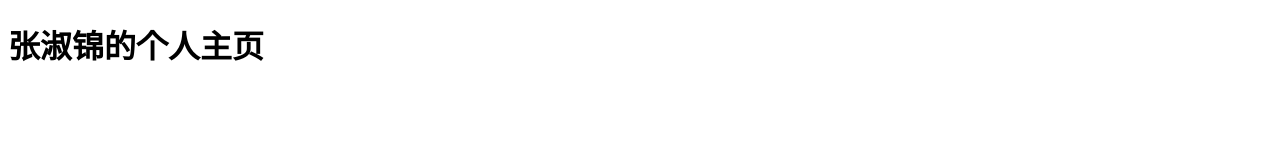
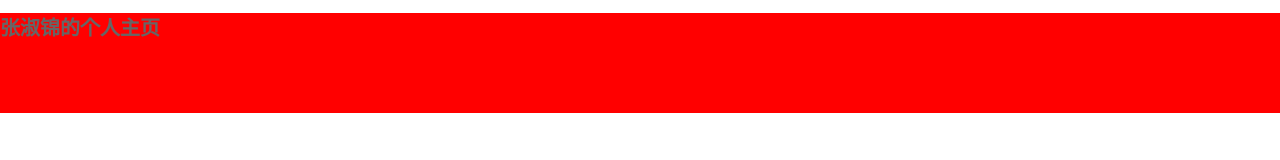
Before and after one commit to zsj-Jane/Jane.github.io, a plain HTML site: page index.html in a window 1280 px wide. Drawn offline with Linux system fonts and the light colour scheme.

Commit message:
index.css
index.css

```diff
--- a/css/index.less
+++ b/css/index.less
@@ -1 +1,7 @@
-//主页样式
+
+h1 {
+    width: 100%;
+    height: 100px;
+    background-color: red;
+    font-size: 20px;
+}
--- a/index.html
+++ b/index.html
@@ -5,6 +5,9 @@
     <meta name="viewport" content="width=device-width, initial-scale=1.0">
     <meta http-equiv="X-UA-Compatible" content="ie=edge">
     <title>zsj-Jane个人主页</title>
+    <link rel="stylesheet" href="./css/normalize.css">
+    <link rel="stylesheet" href="./css/base.css">
+    <link rel="stylesheet" href="./css/index.css">
 </head>
 <body>
     <h1>张淑锦的个人主页</h1>
```
Also changed, not shown: css/index.css, 1 other file.
